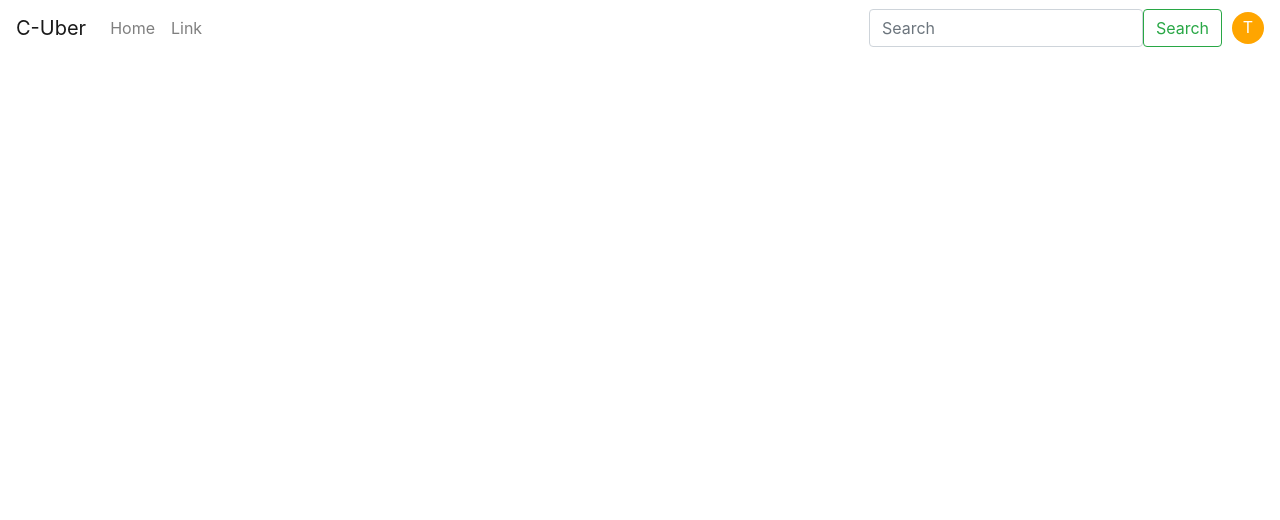
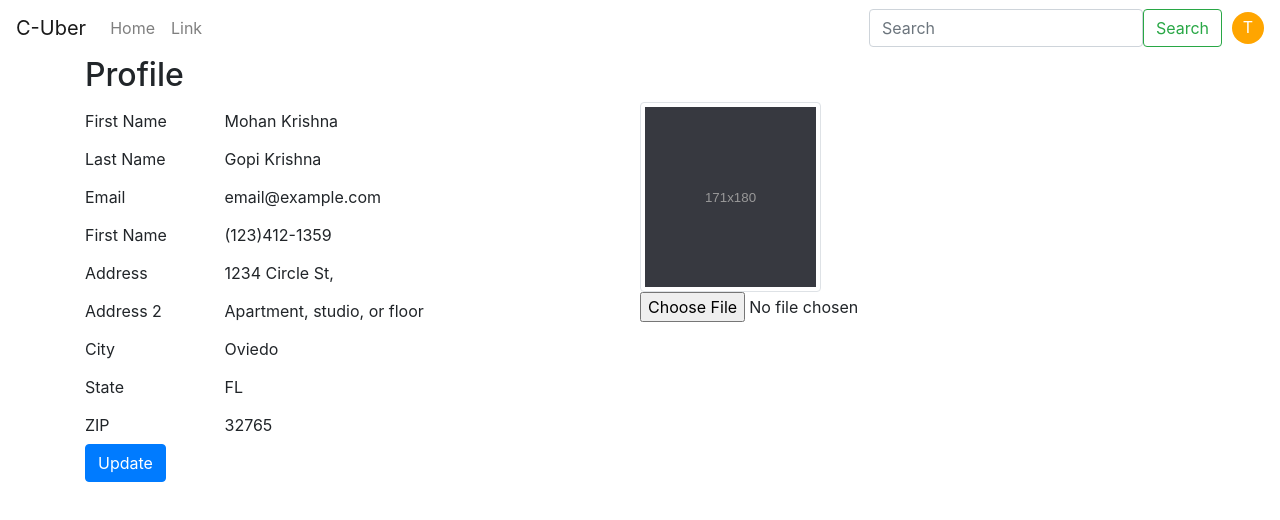
Before and after one commit to mohan8991/CommercialUber, a React (Create React App) app: page /profile in a window 1280 px wide. Shown: the top 520 px of the page. Built offline with nearby package versions, Linux system fonts and the light colour scheme.

Commit message:
Route to profile and account pages

```diff
--- a/src/components/App.js
+++ b/src/components/App.js
@@ -1,19 +1,23 @@
 import React from 'react';
 import { BrowserRouter as Router, Route, Link } from "react-router-dom";
-
 // import logo from '../logo.svg';
 // import './App.css';
 
 import Maps from "./Maps";
 import Header from "./Header";
+import Profile from "./Profile";
+import Account from "./Account";
 
 function App(){
   return (
       <Router>
           <div>
               <Header/>
-              <Route exact path="/" component={Maps} />
-              {/*<Route path="/profile" component={About} />*/}
+              <main className='container'>
+                <Route exact path="/" component={Maps} />
+                <Route path="/profile" component={Profile} />
+                <Route path="/account" component={Account} />
+              </main>
           </div>
       </Router>
   );
```
